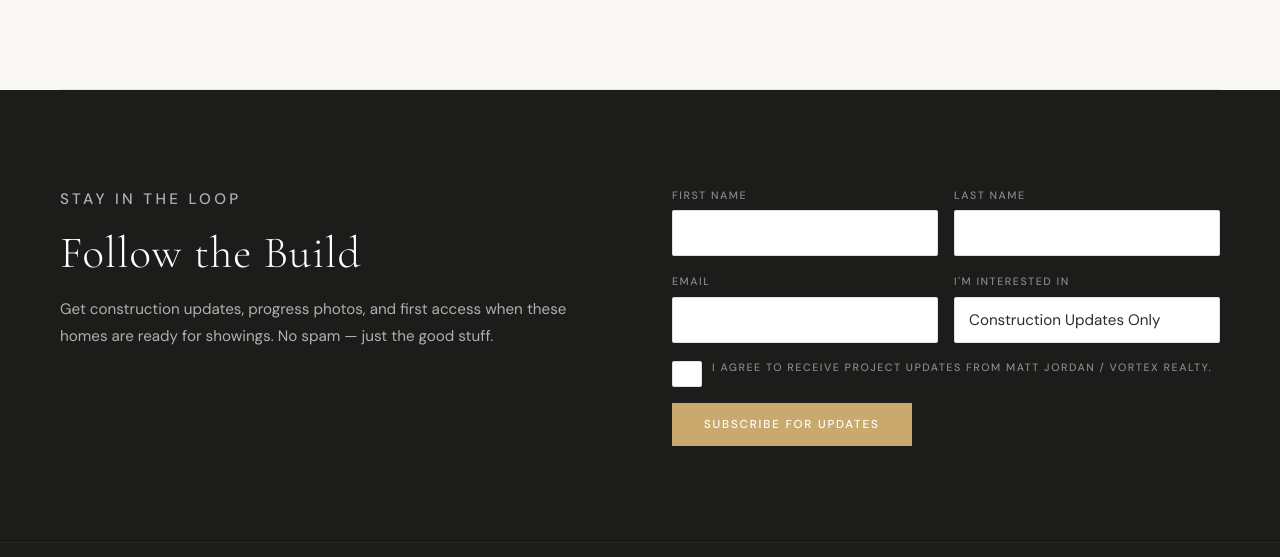
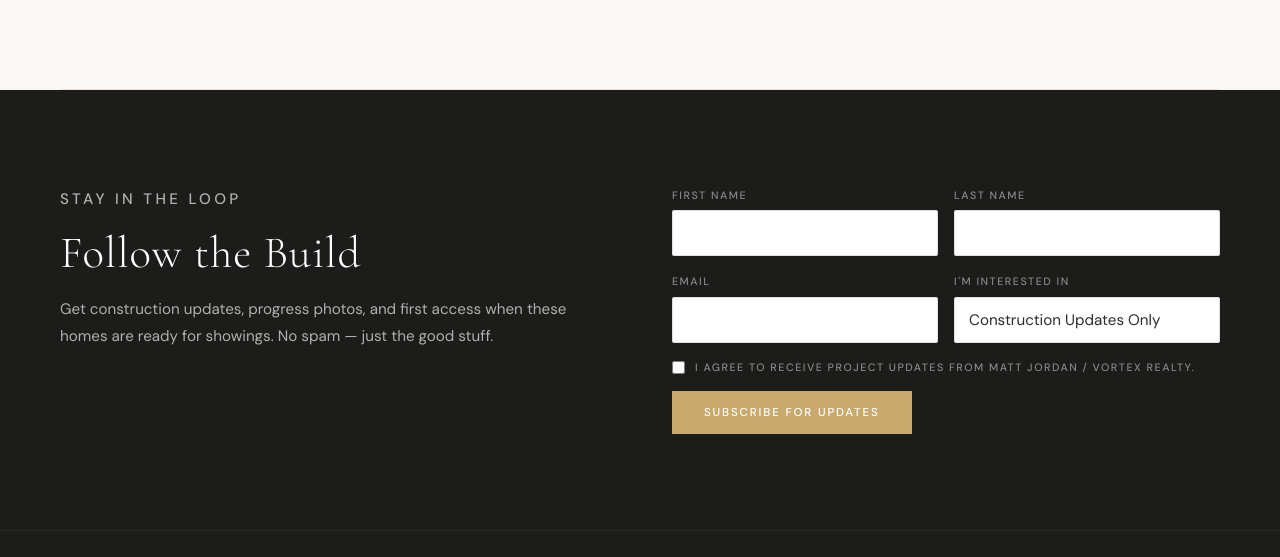
Before and after one commit to mattweave/2712east22nd.com, a plain HTML site: page index.html in a window 1280 px wide. Shown: the part 2047-2604 px from the top of the page. Drawn offline with nearby package versions, Linux system fonts and the light colour scheme.

Commit message:
Add files via upload

```diff
--- a/styles.css
+++ b/styles.css
@@ -585,7 +585,7 @@ h1, h2, h3, h4 {
   text-transform: uppercase;
   color: rgba(255,255,255,0.55);
 }
-.subscribe-form input,
+.subscribe-form input:not([type="checkbox"]),
 .subscribe-form select {
   background: rgba(255,255,255,0.07);
   border: 1px solid rgba(255,255,255,0.15);
@@ -597,8 +597,8 @@ h1, h2, h3, h4 {
   outline: none;
   transition: border-color 0.2s;
 }
-.subscribe-form input::placeholder { color: rgba(255,255,255,0.3); }
-.subscribe-form input:focus,
+.subscribe-form input:not([type="checkbox"])::placeholder { color: rgba(255,255,255,0.3); }
+.subscribe-form input:not([type="checkbox"]):focus,
 .subscribe-form select:focus { border-color: var(--gold); }
 .subscribe-form select option { background: #1a1a1a; color: var(--white); }
 .sub-consent { grid-column: span 2; }
@@ -1033,7 +1033,7 @@ h1, h2, h3, h4 {
   text-transform: uppercase;
   color: #888;
 }
-.form-group input,
+.form-group input:not([type="checkbox"]),
 .form-group select {
   font-family: var(--font-sans);
   font-size: 0.95rem;
@@ -1046,6 +1046,13 @@ h1, h2, h3, h4 {
   transition: border-color var(--ease);
   appearance: none;
   -webkit-appearance: none;
+}
+.form-group input[type="checkbox"] {
+  width: auto;
+  appearance: auto;
+  -webkit-appearance: auto;
+  accent-color: var(--gold);
+  cursor: pointer;
 }
 .form-group input:focus,
 .form-group select:focus { border-color: var(--gold); }
```
